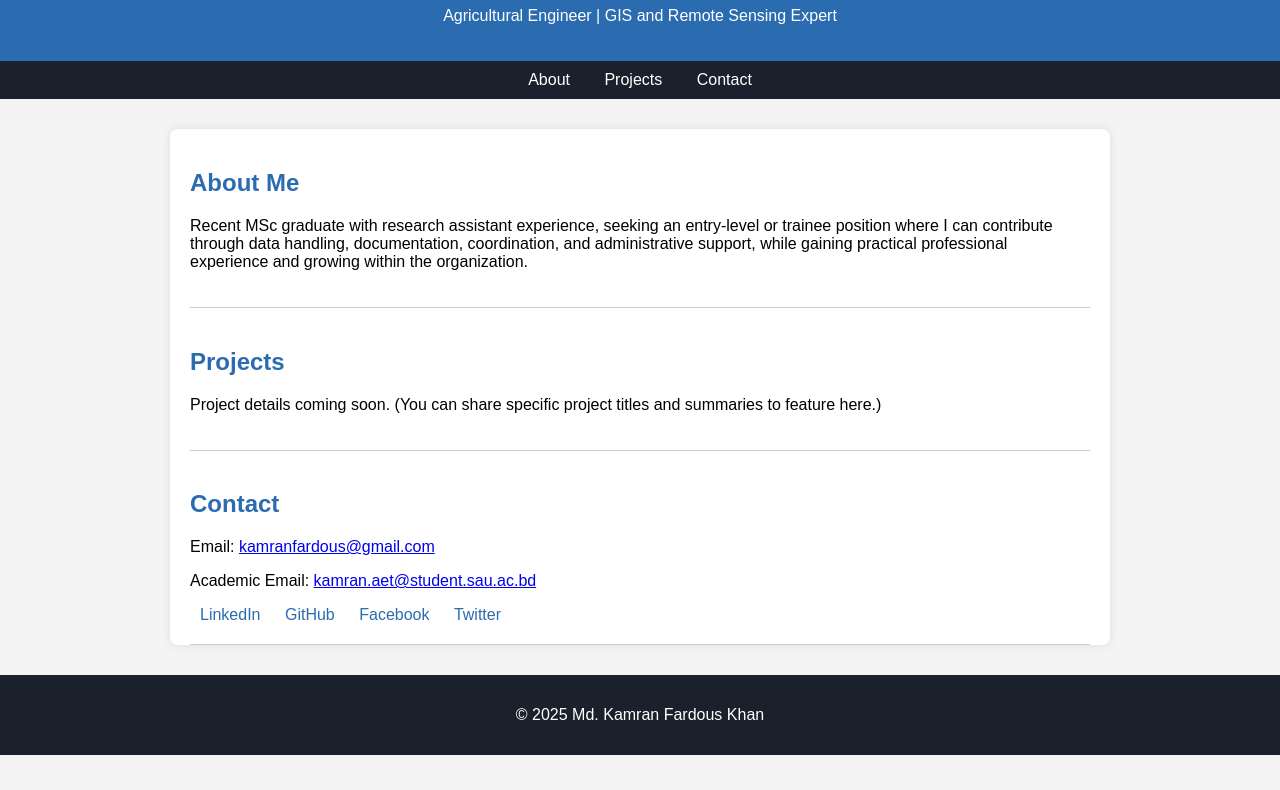
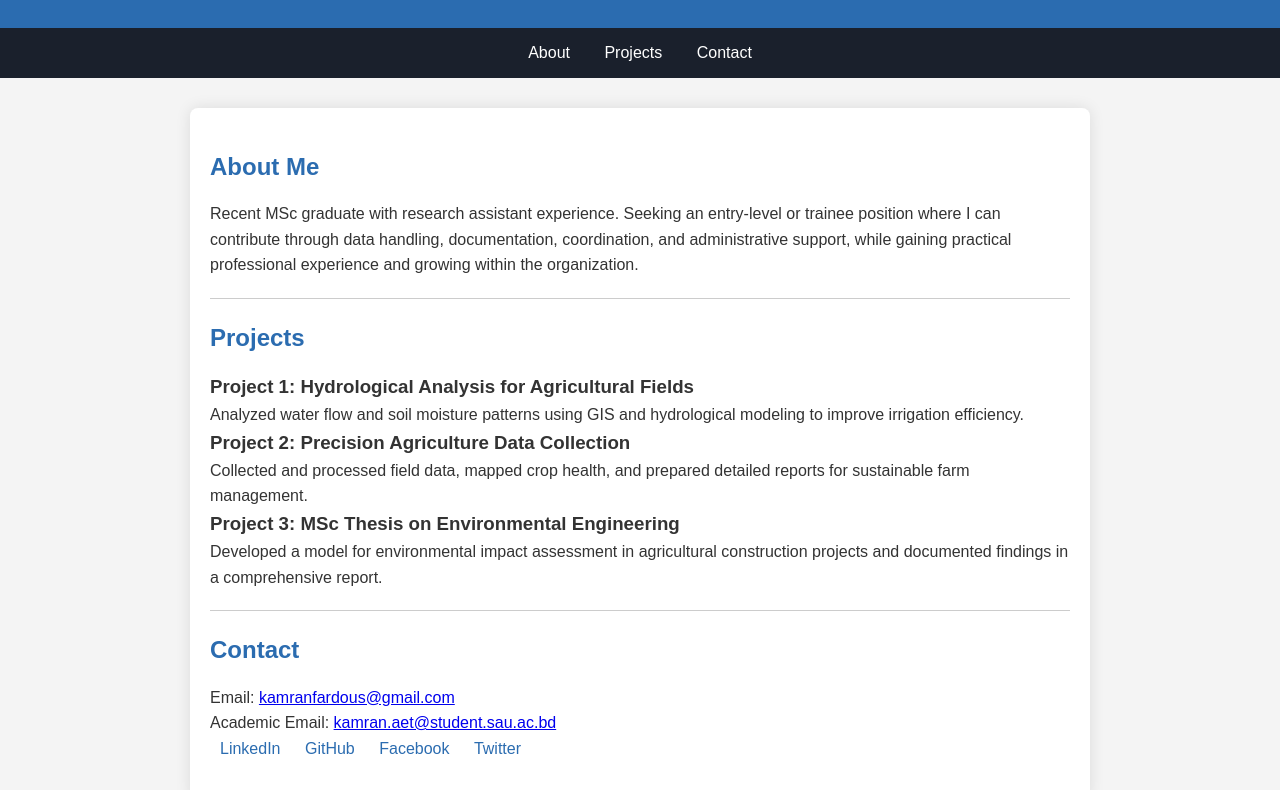
Before and after one commit to kamranfardous/kamranfardous.github.io, a plain HTML site: page index.html in a window 1280 px wide. Shown: the part 93-883 px from the top of the page. Before the commit the page ends 848 px from the top, so only its background shows below. Drawn offline with Linux system fonts and the light colour scheme.

Commit message:
Update index.html

```diff
--- a/index.html
+++ b/index.html
@@ -5,48 +5,93 @@
     <meta name="viewport" content="width=device-width, initial-scale=1.0">
     <title>Md. Kamran Fardous Khan | Portfolio</title>
     <style>
-        body { font-family: Arial, sans-serif; margin: 0; padding: 0; background: #f4f4f4; }
-        header { background: #2b6cb0; color: white; padding: 20px; text-align: center; }
-        nav { background: #1a202c; text-align: center; padding: 10px 0; }
-        nav a { color: white; margin: 0 15px; text-decoration: none; }
-        .container { max-width: 900px; margin: 30px auto; padding: 0 20px; background: white; box-shadow: 0 0 10px rgba(0,0,0,0.1); border-radius: 8px; }
+        /* Basic Reset */
+        * { margin: 0; padding: 0; box-sizing: border-box; }
+        body { font-family: Arial, sans-serif; background: #f4f4f4; color: #333; line-height: 1.6; }
+
+        /* Header */
+        header { background: #2b6cb0; color: white; padding: 30px 20px; text-align: center; }
+        header h1 { margin-bottom: 10px; }
+
+        /* Navigation */
+        nav { background: #1a202c; text-align: center; }
+        nav a { color: white; margin: 0 15px; text-decoration: none; padding: 12px 0; display: inline-block; }
+        nav a:hover { color: #63b3ed; }
+
+        /* Container */
+        .container { max-width: 900px; margin: 30px auto; padding: 20px; background: white; border-radius: 8px; box-shadow: 0 0 15px rgba(0,0,0,0.1); }
+
+        /* Sections */
         section { padding: 20px 0; border-bottom: 1px solid #ccc; }
-        h2 { color: #2b6cb0; }
+        section:last-child { border-bottom: none; }
+        h2 { color: #2b6cb0; margin-bottom: 15px; }
+
+        /* Contact / Social */
+        .social a { margin: 0 10px; color: #2b6cb0; text-decoration: none; }
+        .social a:hover { text-decoration: underline; }
+
+        /* Footer */
         footer { background: #1a202c; color: white; text-align: center; padding: 15px 0; margin-top: 30px; }
-        .social a { margin: 0 10px; color: #2b6cb0; text-decoration: none; }
+
+        /* Smooth scrolling */
+        html { scroll-behavior: smooth; }
     </style>
 </head>
 <body>
+    <!-- Header -->
     <header>
         <h1>Md. Kamran Fardous Khan</h1>
-        <p>Agricultural Engineer | GIS and Remote Sensing Expert</p>
     </header>
+
+    <!-- Navigation -->
     <nav>
         <a href="#about">About</a>
         <a href="#projects">Projects</a>
         <a href="#contact">Contact</a>
     </nav>
+
+    <!-- Main Container -->
     <div class="container">
+
+        <!-- About Section -->
         <section id="about">
             <h2>About Me</h2>
-            <p>Recent MSc graduate with research assistant experience, seeking an entry-level or trainee position where I can contribute through data handling, documentation, coordination, and administrative support, while gaining practical professional experience and growing within the organization. </p>
+            <p>Recent MSc graduate with research assistant experience. Seeking an entry-level or trainee position where I can contribute through data handling, documentation, coordination, and administrative support, while gaining practical professional experience and growing within the organization.</p>
         </section>
+
+        <!-- Projects Section -->
         <section id="projects">
             <h2>Projects</h2>
-            <p>Project details coming soon. (You can share specific project titles and summaries to feature here.)</p>
+            <div class="project">
+                <h3>Project 1: Hydrological Analysis for Agricultural Fields</h3>
+                <p>Analyzed water flow and soil moisture patterns using GIS and hydrological modeling to improve irrigation efficiency.</p>
+            </div>
+            <div class="project">
+                <h3>Project 2: Precision Agriculture Data Collection</h3>
+                <p>Collected and processed field data, mapped crop health, and prepared detailed reports for sustainable farm management.</p>
+            </div>
+            <div class="project">
+                <h3>Project 3: MSc Thesis on Environmental Engineering</h3>
+                <p>Developed a model for environmental impact assessment in agricultural construction projects and documented findings in a comprehensive report.</p>
+            </div>
         </section>
+
+        <!-- Contact Section -->
         <section id="contact">
             <h2>Contact</h2>
             <p>Email: <a href="mailto:kamranfardous@gmail.com">kamranfardous@gmail.com</a></p>
             <p>Academic Email: <a href="mailto:kamran.aet@student.sau.ac.bd">kamran.aet@student.sau.ac.bd</a></p>
             <div class="social">
-                <a href="https://www.linkedin.com/in/kamranfardous/">LinkedIn</a>
-                <a href="https://github.com/kamranfardous">GitHub</a>
-                <a href="https://www.facebook.com/profile.php?id=61559735465808">Facebook</a>
-                <a href="https://x.com/KamranFardous">Twitter</a>
+                <a href="https://www.linkedin.com/in/kamranfardous/" target="_blank">LinkedIn</a>
+                <a href="https://github.com/kamranfardous" target="_blank">GitHub</a>
+                <a href="https://www.facebook.com/profile.php?id=61559735465808" target="_blank">Facebook</a>
+                <a href="https://x.com/KamranFardous" target="_blank">Twitter</a>
             </div>
         </section>
+
     </div>
+
+    <!-- Footer -->
     <footer>
         <p>&copy; 2025 Md. Kamran Fardous Khan</p>
     </footer>
```
